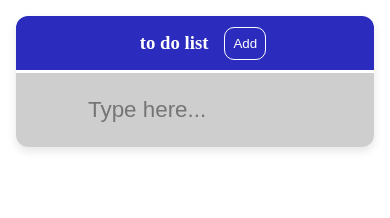
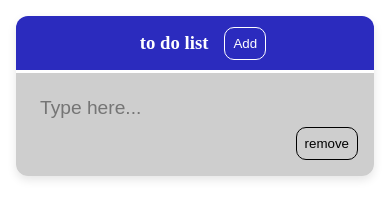
Before and after one commit to Gabriel08Mosc/to-do-list, a plain HTML site: page index.html in a window 390 px wide. Both pictures are taken after a click on the button "Add". Drawn offline with Linux system fonts and the light colour scheme.

Commit message:
Update style.css

```diff
--- a/style.css
+++ b/style.css
@@ -116,3 +116,20 @@ li{
     transform: scale(0.95);
     background-color: rgb(184, 182, 182);
 }
+@media (max-width: 600px) {
+  li {
+    flex-direction: column;
+    align-items: stretch;
+  }
+
+  .INPlist {
+    margin-left: 0;
+    font-size: 1.2rem;
+    width: 100%;
+  }
+
+  .removeLi {
+    align-self: flex-end;
+    width: fit-content;
+  }
+}
```
